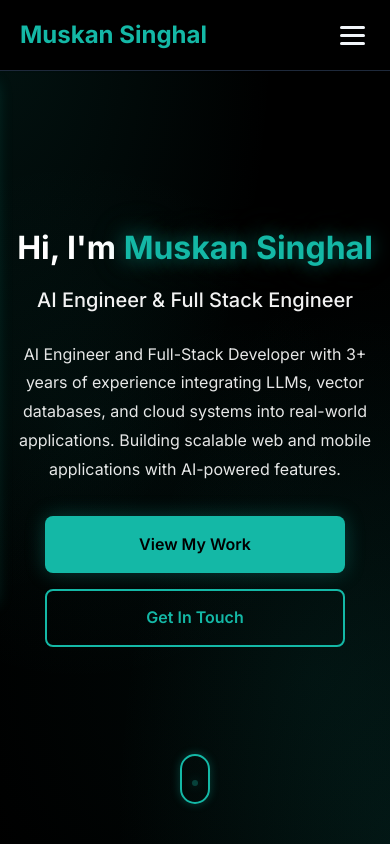
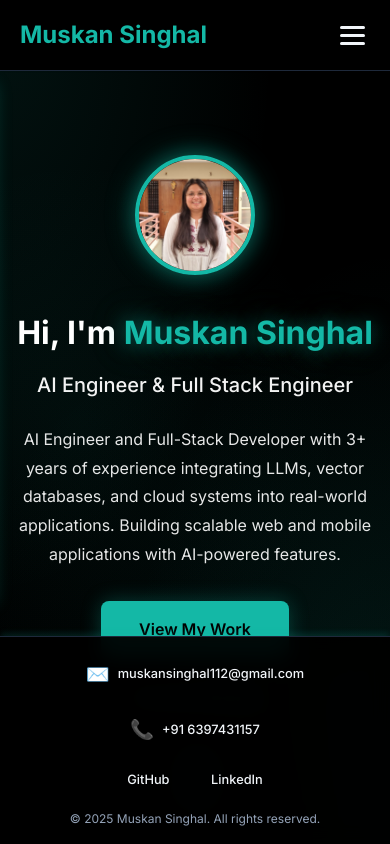
Before and after one commit to muskansinghall/muskansinghall.github.io, a plain HTML site: page index.html in a window 390 px wide. Shown: the top 844 px of the page. Drawn offline with Linux system fonts and the light colour scheme.

Commit message:
Add profile picture, resume download option, and sticky footer with contact details

```diff
--- a/index.html
+++ b/index.html
@@ -37,6 +37,9 @@
     <section id="home" class="hero">
         <div class="container">
             <div class="hero-content">
+                <div class="hero-image-wrapper">
+                    <img src="Profile-Image.jpeg" alt="Muskan Singhal" class="hero-image">
+                </div>
                 <h1 class="hero-title">Hi, I'm <span class="highlight">Muskan Singhal</span></h1>
                 <h2 class="hero-subtitle">AI Engineer & Full Stack Engineer</h2>
                 <p class="hero-description">
@@ -46,7 +49,13 @@
                 </p>
                 <div class="hero-buttons">
                     <a href="#projects" class="btn btn-primary">View My Work</a>
-                    <a href="#contact" class="btn btn-secondary">Get In Touch</a>
+                    <div class="resume-dropdown">
+                        <button class="btn btn-resume" id="resumeBtn">Download Resume</button>
+                        <div class="resume-dropdown-content" id="resumeDropdown">
+                            <a href="Muskan_AI_Engineer.pdf" download class="resume-link">AI Engineer Resume</a>
+                            <a href="Muskan_Full_Stack_Engineer.pdf" download class="resume-link">Full Stack Engineer Resume</a>
+                        </div>
+                    </div>
                 </div>
             </div>
         </div>
@@ -432,24 +441,6 @@
                         I'm always open to discussing new projects, creative ideas, or opportunities
                         to be part of your vision. Feel free to reach out!
                     </p>
-                    <div class="contact-links">
-                        <a href="mailto:muskansinghal112@gmail.com" class="contact-link">
-                            <span class="contact-icon">✉️</span>
-                            muskansinghal112@gmail.com
-                        </a>
-                        <a href="tel:+916397431157" class="contact-link">
-                            <span class="contact-icon">📞</span>
-                            +91 6397431157
-                        </a>
-                        <a href="https://github.com/muskansinghall" target="_blank" rel="noopener noreferrer" class="contact-link">
-                            <span class="contact-icon">🔗</span>
-                            GitHub
-                        </a>
-                        <a href="https://linkedin.com/in/muskan-singhal-7b5009178" target="_blank" rel="noopener noreferrer" class="contact-link">
-                            <span class="contact-icon">🔗</span>
-                            LinkedIn
-                        </a>
-                    </div>
                 </div>
             </div>
         </div>
@@ -458,8 +449,23 @@
     <!-- Footer -->
     <footer class="footer">
         <div class="container">
-            <p>&copy; <span id="currentYear"></span> Muskan Singhal. All rights reserved.</p>
-            <p class="footer-note">Built with HTML, CSS, and JavaScript</p>
+            <div class="footer-content">
+                <div class="footer-contact">
+                    <a href="mailto:muskansinghal112@gmail.com" class="footer-contact-link">
+                        <span class="footer-contact-icon">✉️</span>
+                        muskansinghal112@gmail.com
+                    </a>
+                    <a href="tel:+916397431157" class="footer-contact-link">
+                        <span class="footer-contact-icon">📞</span>
+                        +91 6397431157
+                    </a>
+                    <div class="footer-social">
+                        <a href="https://github.com/muskansinghall" target="_blank" rel="noopener noreferrer" class="footer-social-link">GitHub</a>
+                        <a href="https://linkedin.com/in/muskan-singhal-7b5009178" target="_blank" rel="noopener noreferrer" class="footer-social-link">LinkedIn</a>
+                    </div>
+                </div>
+                <p class="footer-copyright">&copy; <span id="currentYear"></span> Muskan Singhal. All rights reserved.</p>
+            </div>
         </div>
     </footer>
 
--- a/script.js
+++ b/script.js
@@ -150,6 +150,32 @@ document.querySelectorAll('a[href="#"]').forEach(link => {
     });
 });
 
+// Resume Dropdown Functionality
+const resumeBtn = document.getElementById('resumeBtn');
+const resumeDropdown = document.getElementById('resumeDropdown');
+
+if (resumeBtn && resumeDropdown) {
+    resumeBtn.addEventListener('click', (e) => {
+        e.stopPropagation();
+        resumeDropdown.classList.toggle('show');
+    });
+
+    // Close dropdown when clicking outside
+    document.addEventListener('click', (e) => {
+        if (!resumeBtn.contains(e.target) && !resumeDropdown.contains(e.target)) {
+            resumeDropdown.classList.remove('show');
+        }
+    });
+
+    // Close dropdown when clicking on a resume link
+    const resumeLinks = document.querySelectorAll('.resume-link');
+    resumeLinks.forEach(link => {
+        link.addEventListener('click', () => {
+            resumeDropdown.classList.remove('show');
+        });
+    });
+}
+
 // Add loading state management
 document.addEventListener('DOMContentLoaded', () => {
     // All scripts are loaded
--- a/styles.css
+++ b/styles.css
@@ -41,6 +41,7 @@ body {
     background-color: var(--bg-primary);
     overflow-x: hidden;
     min-height: 100vh;
+    padding-bottom: 120px;
 }
 
 .container {
@@ -172,6 +173,29 @@ body {
     animation: fadeInUp 1s ease;
     position: relative;
     z-index: 1;
+    display: flex;
+    flex-direction: column;
+    align-items: center;
+}
+
+.hero-image-wrapper {
+    margin-bottom: 2rem;
+    animation: fadeInUp 1s ease;
+}
+
+.hero-image {
+    width: 200px;
+    height: 200px;
+    border-radius: 50%;
+    object-fit: cover;
+    border: 4px solid var(--primary-color);
+    box-shadow: var(--shadow-teal), 0 0 30px rgba(20, 184, 166, 0.4);
+    transition: var(--transition);
+}
+
+.hero-image:hover {
+    transform: scale(1.05);
+    box-shadow: var(--shadow-teal), 0 0 40px rgba(20, 184, 166, 0.6);
 }
 
 .hero-title {
@@ -205,6 +229,63 @@ body {
     gap: 1rem;
     justify-content: center;
     flex-wrap: wrap;
+    align-items: center;
+}
+
+.resume-dropdown {
+    position: relative;
+    display: inline-block;
+}
+
+.btn-resume {
+    background-color: transparent;
+    color: var(--primary-color);
+    border-color: var(--primary-color);
+}
+
+.btn-resume:hover {
+    background-color: var(--primary-color);
+    color: #000000;
+    box-shadow: var(--shadow-teal);
+}
+
+.resume-dropdown-content {
+    display: none;
+    position: absolute;
+    top: 100%;
+    left: 50%;
+    transform: translateX(-50%);
+    background-color: var(--bg-card);
+    min-width: 220px;
+    box-shadow: var(--shadow-xl);
+    border: 1px solid var(--border-color);
+    border-radius: 8px;
+    z-index: 1000;
+    margin-top: 0.5rem;
+    overflow: hidden;
+}
+
+.resume-dropdown-content.show {
+    display: block;
+    animation: fadeInUp 0.3s ease;
+}
+
+.resume-link {
+    display: block;
+    padding: 0.875rem 1.5rem;
+    color: var(--text-primary);
+    text-decoration: none;
+    transition: var(--transition);
+    border-bottom: 1px solid var(--border-color);
+}
+
+.resume-link:last-child {
+    border-bottom: none;
+}
+
+.resume-link:hover {
+    background-color: var(--primary-color);
+    color: #000000;
 }
 
 .btn {
@@ -816,19 +897,93 @@ section {
 
 /* Footer */
 .footer {
-    background-color: var(--bg-dark);
+    position: fixed;
+    bottom: 0;
+    left: 0;
+    right: 0;
+    background-color: rgba(0, 0, 0, 0.95);
+    backdrop-filter: blur(10px);
     color: white;
-    text-align: center;
-    padding: 2rem 0;
+    padding: 1rem 0;
+    border-top: 1px solid var(--border-color);
+    box-shadow: 0 -4px 6px -1px rgb(20 184 166 / 0.15);
+    z-index: 999;
 }
 
-.footer p {
-    margin: 0.5rem 0;
+.footer-content {
+    display: flex;
+    flex-direction: column;
+    align-items: center;
+    gap: 0.75rem;
+}
+
+.footer-contact {
+    display: flex;
+    flex-wrap: wrap;
+    gap: 1.5rem;
+    align-items: center;
+    justify-content: center;
+}
+
+.footer-contact-link {
+    display: flex;
+    align-items: center;
+    gap: 0.5rem;
+    color: var(--text-primary);
+    text-decoration: none;
+    font-size: 0.9rem;
+    font-weight: 500;
+    transition: var(--transition);
+    padding: 0.5rem 1rem;
+    border-radius: 8px;
+}
+
+.footer-contact-link:hover {
+    color: var(--primary-color);
+    background-color: var(--bg-card);
+    box-shadow: 0 0 10px rgba(20, 184, 166, 0.2);
+}
+
+.footer-contact-icon {
+    font-size: 1.2rem;
+}
+
+.footer-social {
+    display: flex;
+    gap: 1rem;
+    align-items: center;
+}
+
+.footer-social-link {
+    color: var(--text-primary);
+    text-decoration: none;
+    font-size: 0.9rem;
+    font-weight: 500;
+    transition: var(--transition);
+    padding: 0.5rem 1rem;
+    border-radius: 8px;
+}
+
+.footer-social-link:hover {
+    color: var(--primary-color);
+    background-color: var(--bg-card);
+    box-shadow: 0 0 10px rgba(20, 184, 166, 0.2);
+}
+
+.footer-copyright {
+    margin: 0;
+    font-size: 0.85rem;
+    color: var(--text-light);
 }
 
 .footer-note {
     color: var(--text-light);
     font-size: 0.9rem;
+}
+
+/* Add padding to body to account for sticky footer */
+body {
+    padding-bottom: 120px;
 }
 
 /* Responsive Design */
@@ -909,6 +1064,30 @@ section {
         width: 100%;
         max-width: 300px;
     }
+
+    .hero-image {
+        width: 150px;
+        height: 150px;
+    }
+
+    .footer-contact {
+        flex-direction: column;
+        gap: 0.75rem;
+    }
+
+    .footer-contact-link {
+        font-size: 0.85rem;
+    }
+
+    .resume-dropdown-content {
+        left: 0;
+        transform: none;
+        min-width: 100%;
+    }
+
+    body {
+        padding-bottom: 150px;
+    }
 }
 
 @media (max-width: 480px) {
@@ -927,6 +1106,29 @@ section {
     section {
         padding: 3rem 0;
     }
+
+    .hero-image {
+        width: 120px;
+        height: 120px;
+    }
+
+    .footer-contact-link {
+        font-size: 0.8rem;
+        padding: 0.4rem 0.8rem;
+    }
+
+    .footer-social-link {
+        font-size: 0.8rem;
+        padding: 0.4rem 0.8rem;
+    }
+
+    .footer-copyright {
+        font-size: 0.75rem;
+    }
+
+    body {
+        padding-bottom: 160px;
+    }
 }
 
 /* Utility Classes */
```
Also changed, not shown: Profile-Image.jpeg (added), 2 other files.
